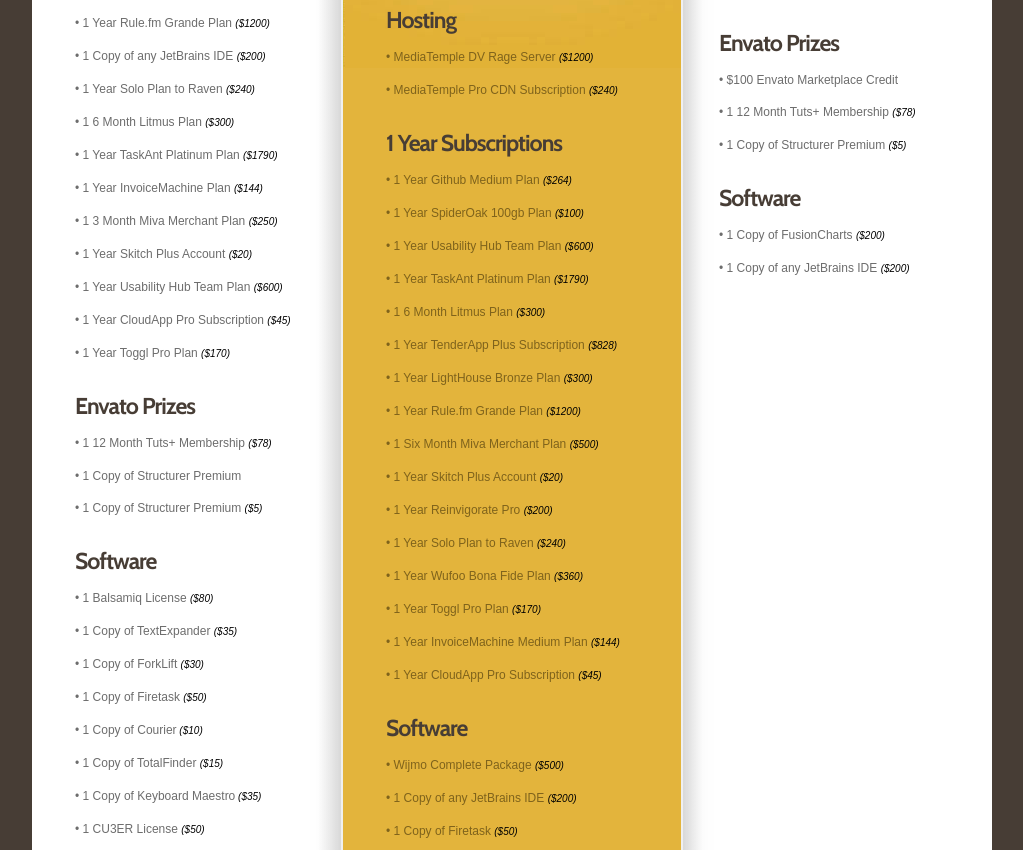
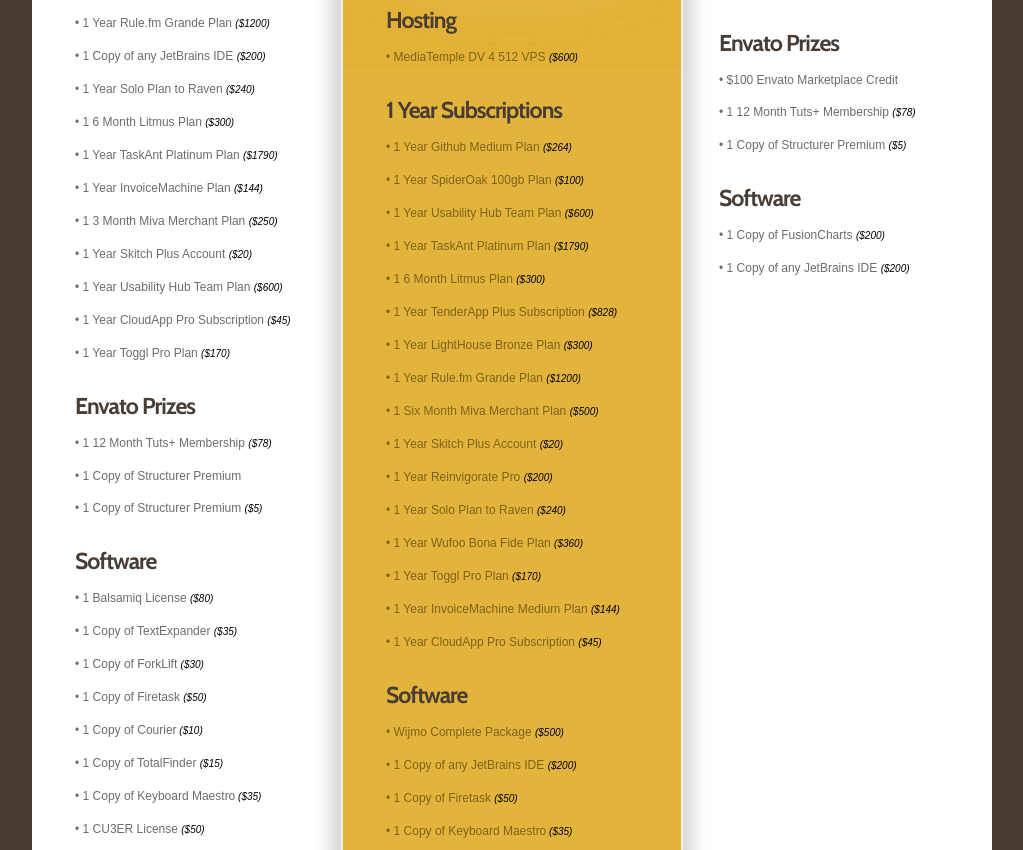
Before and after one commit to jrvaja/CodeCanyon-Comp-Landing-Page, a plain HTML site: page index.html in a window 1280 px wide. Shown: the part 1570-2420 px from the top of the page, without its empty margins (128-1151 px from the left). Drawn offline with nearby package versions, Linux system fonts and the light colour scheme.

Commit message:
Updated MediaTemple offerings...

```diff
--- a/index.html
+++ b/index.html
@@ -293,10 +293,7 @@
                </li>
 
                <li>
-                  <a target="_blank" href="http://mediatemple.net/webhosting/dv/">MediaTemple DV Rage Server <span>($1200)</span> </a>
-               </li>
-               <li>
-                  <a target="_blank" href="http://mediatemple.net/webhosting/procdn/"> MediaTemple Pro CDN Subscription <span>($240)</span></a>
+                  <a target="_blank" href="http://mediatemple.net/webhosting/dv/">MediaTemple DV 4 512 VPS <span>($600)</span> </a>
                </li>
             </ul>
             <ul>
```
